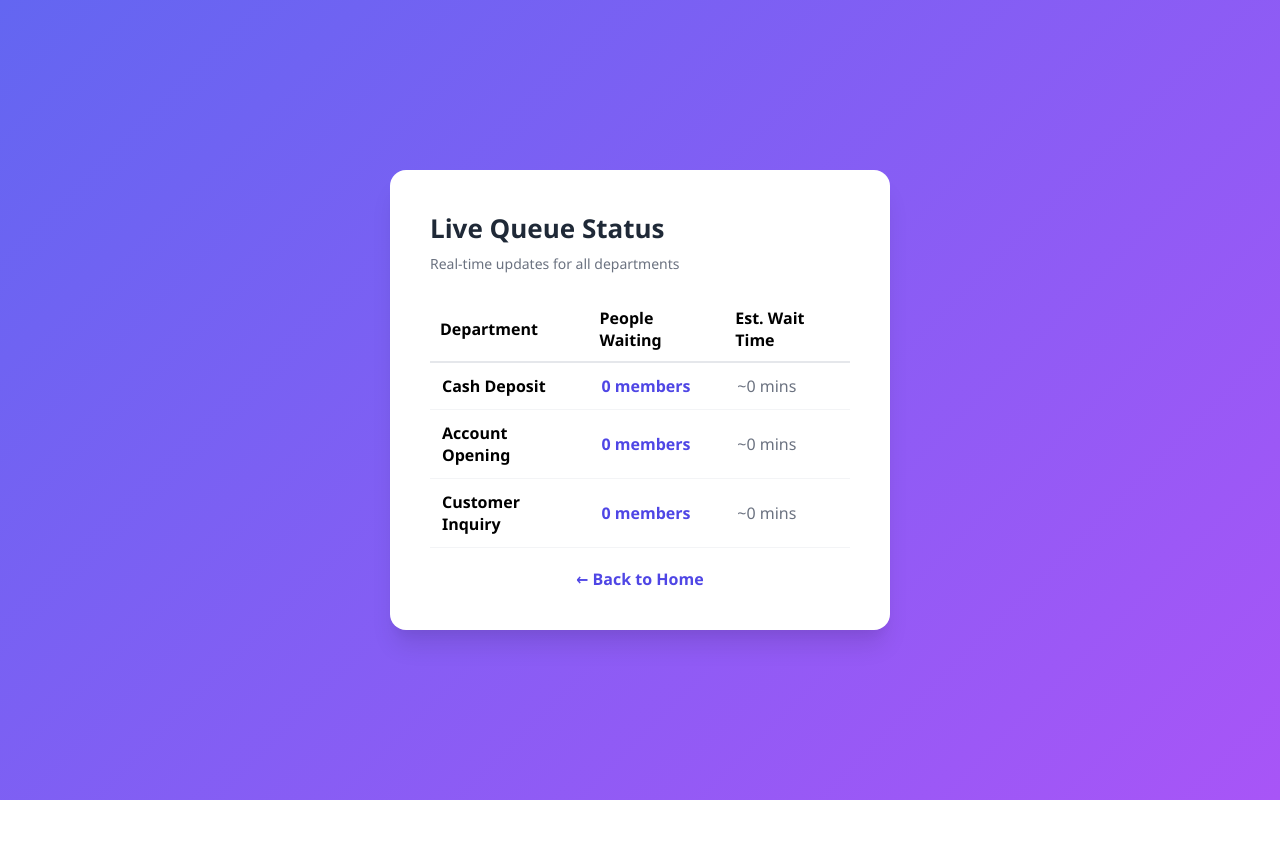
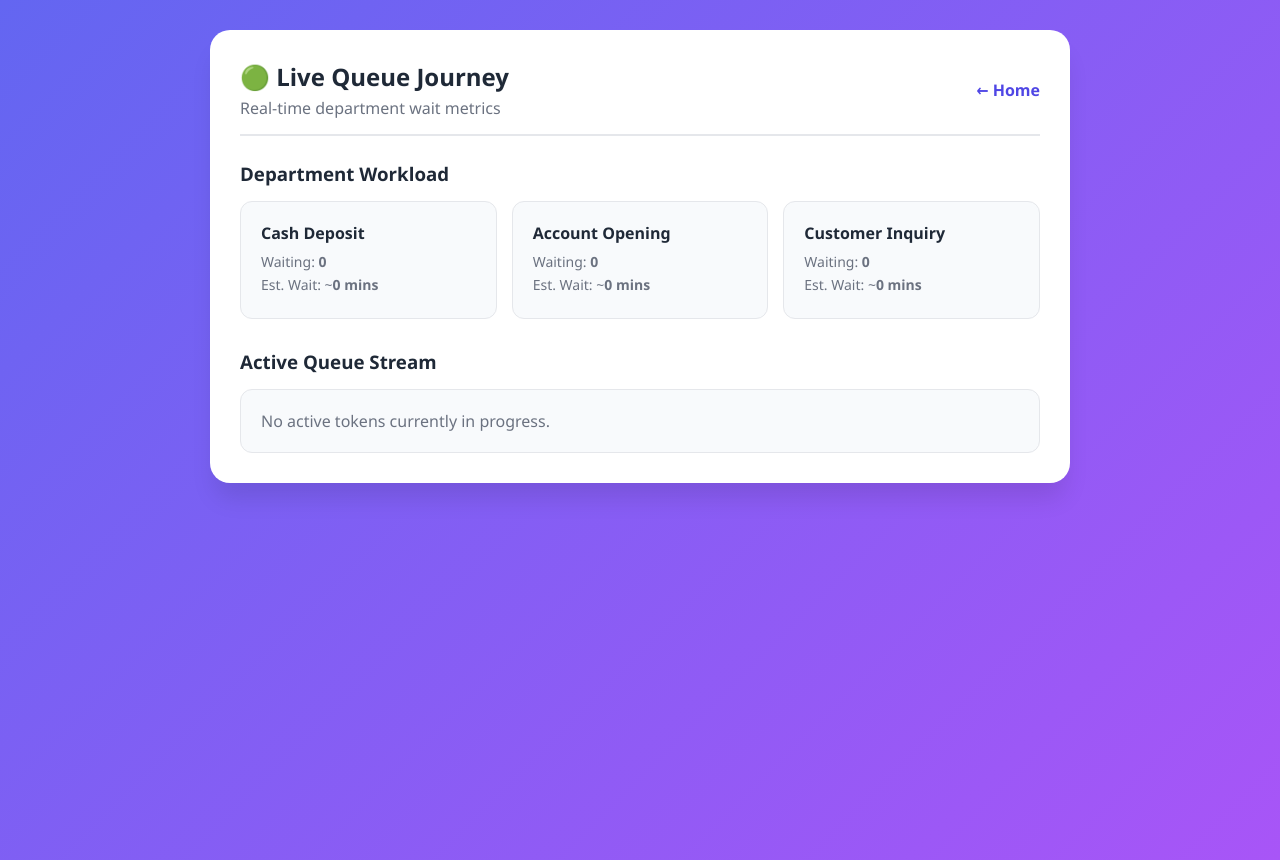
Before and after one commit to shona290/queue-system, a Flask app: page /track in a window 1280 px wide. Before the commit the page ends 800 px from the top, so only its background shows below. Run offline with Flask 3, Linux system fonts and the light colour scheme; data comes from the database, SQL or seed files in the repository; data that the repository does not hold is empty.

Commit message:
Implement Phase 7 real-time queue journey and public display screen

```diff
--- a/app.py
+++ b/app.py
@@ -258,10 +258,40 @@ def track_queue():
     try:
         conn = get_db_connection()
         counters = conn.execute("SELECT name, queue_length, avg_service_time FROM counters").fetchall()
+        tokens = conn.execute("""
+            SELECT t.token_code, t.status, c.name as counter_name
+            FROM tokens t
+            JOIN counters c ON t.counter_id = c.id
+            WHERE t.status IN ('Waiting', 'Serving')
+            ORDER BY t.id ASC
+        """).fetchall()
         conn.close()
-        return render_template('track.html', counters=counters)
+        return render_template('track.html', counters=counters, tokens=tokens)
     except Exception as e:
         return f"Tracking Error: {e}", 500
+
+@app.route('/display')
+def public_display():
+    try:
+        conn = get_db_connection()
+        serving = conn.execute("""
+            SELECT t.token_code, c.name as counter_name
+            FROM tokens t
+            JOIN counters c ON t.counter_id = c.id
+            WHERE t.status = 'Serving'
+        """).fetchall()
+
+        next_tokens = conn.execute("""
+            SELECT t.token_code, c.name as counter_name
+            FROM tokens t
+            JOIN counters c ON t.counter_id = c.id
+            WHERE t.status = 'Waiting'
+            LIMIT 4
+        """).fetchall()
+        conn.close()
+        return render_template('display.html', serving=serving, next_tokens=next_tokens)
+    except Exception as e:
+        return f"Display Error: {e}", 500
 
 if __name__ == '__main__':
     port = int(os.environ.get('PORT', 5000))
--- a/templates/track.html
+++ b/templates/track.html
@@ -2,37 +2,45 @@
 <html lang="en">
 <head>
     <meta charset="UTF-8">
-    <title>Live Queue Tracking</title>
+    <title>Queue Journey - SmartQueue</title>
     <link rel="stylesheet" href="{{ url_for('static', filename='style.css') }}">
+    <meta http-equiv="refresh" content="10">
 </head>
-<body>
-    <div class="portal-card" style="max-width: 500px;">
-        <div class="brand-header">
-            <h2>Live Queue Status</h2>
-            <p>Real-time updates for all departments</p>
+<body style="display: block; padding: 30px;">
+    <div style="max-width: 800px; margin: 0 auto; background: var(--card-bg); padding: 30px; border-radius: 20px; box-shadow: 0 20px 25px -5px rgba(0,0,0,0.1);">
+        <div style="display: flex; justify-content: space-between; align-items: center; border-bottom: 2px solid var(--border-color); padding-bottom: 15px; margin-bottom: 25px;">
+            <div>
+                <h2 style="margin: 0; color: var(--text-main);">🟢 Live Queue Journey</h2>
+                <p style="margin: 4px 0 0 0; color: var(--text-muted);">Real-time department wait metrics</p>
+            </div>
+            <a href="/" style="color: var(--primary); font-weight: 600; text-decoration: none;">← Home</a>
         </div>
 
-        <table style="width: 100%; border-collapse: collapse; margin-bottom: 20px;">
-            <thead>
-                <tr style="border-bottom: 2px solid #e5e7eb; text-align: left;">
-                    <th style="padding: 10px;">Department</th>
-                    <th style="padding: 10px;">People Waiting</th>
-                    <th style="padding: 10px;">Est. Wait Time</th>
-                </tr>
-            </thead>
-            <tbody>
-                {% for counter in counters %}
-                <tr style="border-bottom: 1px solid #f3f4f6;">
-                    <td style="padding: 12px; font-weight: 600;">{{ counter[0] }}</td>
-                    <td style="padding: 12px; color: #4f46e5; font-weight: bold;">{{ counter[1] }} members</td>
-                    <td style="padding: 12px; color: #6b7280;">~{{ counter[1] * 3 }} mins</td>
-                </tr>
-                {% endfor %}
-            </tbody>
-        </table>
+        <h3 style="color: var(--text-main); margin-bottom: 15px;">Department Workload</h3>
+        <div style="display: grid; grid-template-columns: repeat(auto-fit, minmax(220px, 1fr)); gap: 15px; margin-bottom: 30px;">
+            {% for c in counters %}
+            <div style="background: #f8fafc; padding: 20px; border-radius: 12px; border: 1px solid var(--border-color);">
+                <h4 style="margin: 0 0 8px 0; font-size: 16px; color: var(--text-main);">{{ c.name }}</h4>
+                <p style="margin: 4px 0; font-size: 14px; color: var(--text-muted);">Waiting: <strong>{{ c.queue_length }}</strong></p>
+                <p style="margin: 4px 0; font-size: 14px; color: var(--text-muted);">Est. Wait: ~<strong>{{ c.queue_length * c.avg_service_time }} mins</strong></p>
+            </div>
+            {% endfor %}
+        </div>
 
-        <div style="text-align: center;">
-            <a href="/" style="color: #4f46e5; text-decoration: none; font-weight: 600;">← Back to Home</a>
+        <h3 style="color: var(--text-main); margin-bottom: 15px;">Active Queue Stream</h3>
+        <div style="background: #f8fafc; padding: 20px; border-radius: 12px; border: 1px solid var(--border-color);">
+            {% if tokens %}
+                <div style="display: flex; flex-wrap: wrap; gap: 10px;">
+                    {% for t in tokens %}
+                    <div style="background: white; padding: 12px 18px; border-radius: 8px; border: 1px solid var(--border-color); font-weight: 600;">
+                        <span style="color: var(--primary);">{{ t.token_code }}</span>
+                        <span style="font-size: 12px; color: var(--text-muted); display: block;">{{ t.counter_name }} ({{ t.status }})</span>
+                    </div>
+                    {% endfor %}
+                </div>
+            {% else %}
+                <p style="color: var(--text-muted); margin: 0;">No active tokens currently in progress.</p>
+            {% endif %}
         </div>
     </div>
 </body>
```
Also changed, not shown: templates/display.html (added, +45 -0 lines).
